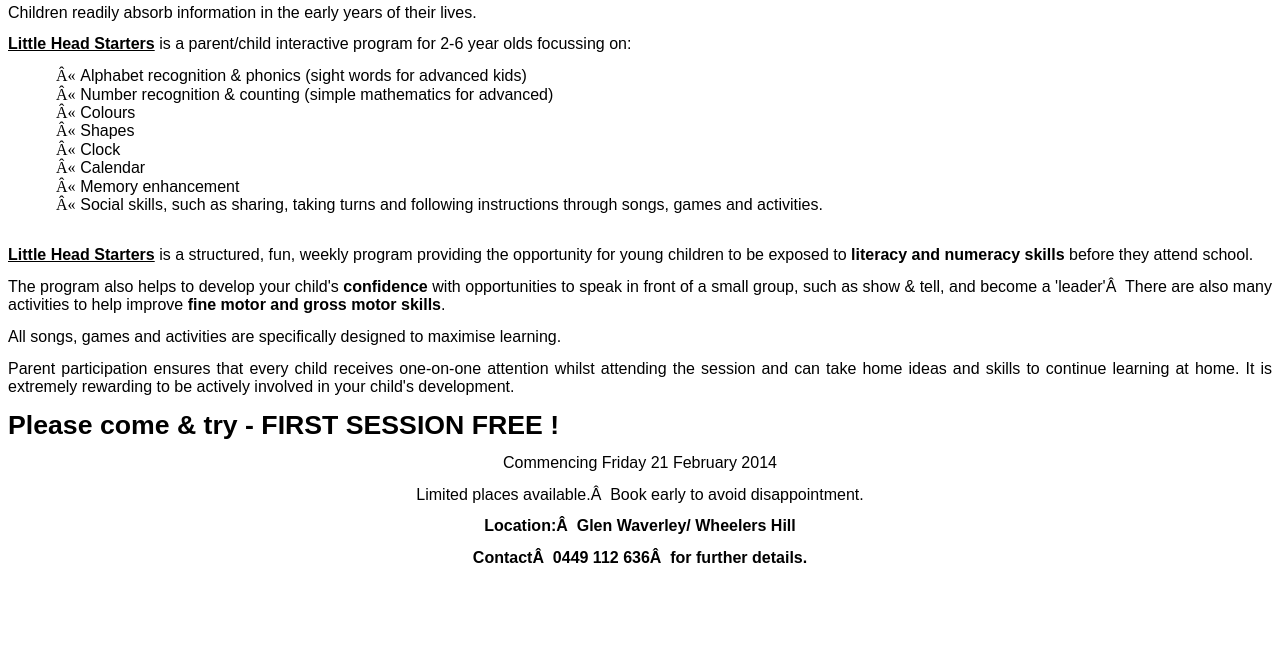
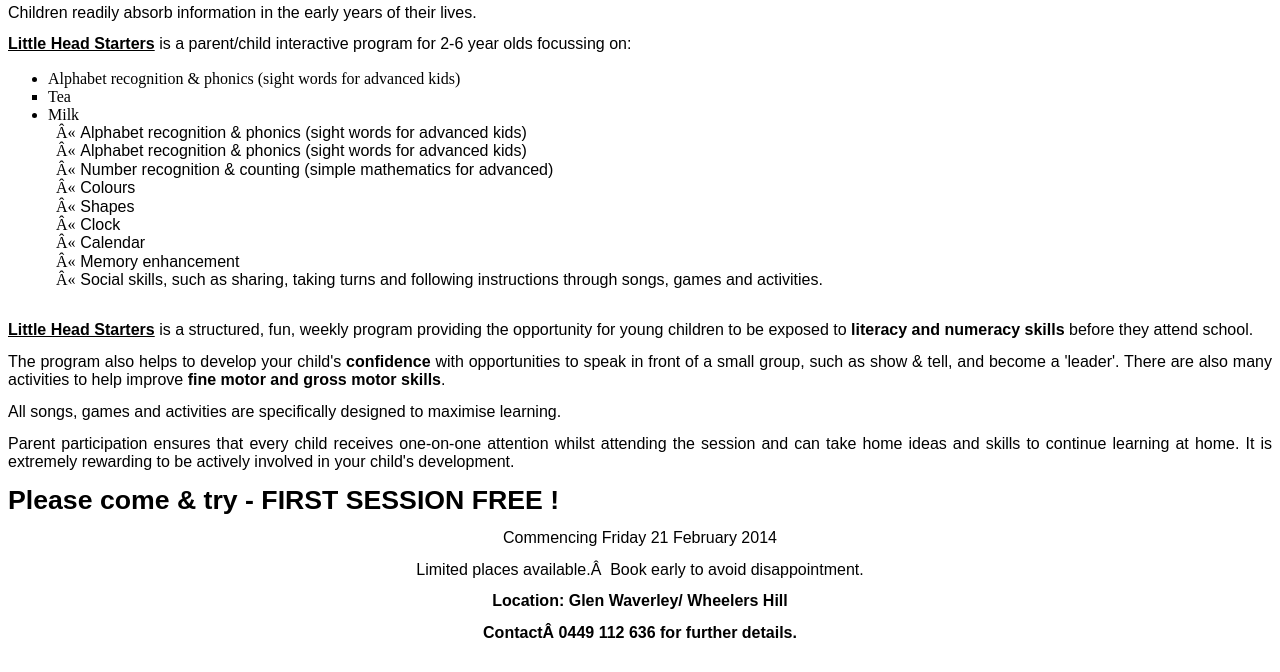
Before and after one commit to shiraz29/Starters, a plain HTML site: page index.html in a window 1280 px wide. Shown: the part 128-800 px from the top of the page. Drawn offline with Linux system fonts and the light colour scheme.

Commit message:
Update index.html

```diff
--- a/index.html
+++ b/index.html
@@ -106,6 +106,18 @@
 style='font-size:12.0pt;line-height:115%;font-family:"Arial","sans-serif"'>is a
 parent/child interactive program for 2-6 year olds focussing on:</span></p>
 
+<ul>
+  <li>Alphabet recognition &amp; phonics (sight words for advanced kids)</li>
+  <li type="square">Tea</li>
+  <li>Milk</li>
+</ul>
+
+<p class=MsoListParagraphCxSpFirst style='margin-left:54.0pt;text-align:justify;
+text-indent:-18.0pt'><span style='font-size:12.0pt;line-height:115%;font-family:
+Wingdings'>«<span style='font:7.0pt "Times New Roman"'>&nbsp; </span></span><span
+style='font-size:12.0pt;line-height:115%;font-family:"Arial","sans-serif"'>Alphabet
+recognition &amp; phonics (sight words for advanced kids)</span></p>
+
 <p class=MsoListParagraphCxSpFirst style='margin-left:54.0pt;text-align:justify;
 text-indent:-18.0pt'><span style='font-size:12.0pt;line-height:115%;font-family:
 Wingdings'>«<span style='font:7.0pt "Times New Roman"'>&nbsp; </span></span><span
@@ -164,7 +176,7 @@
 <p class=MsoNormal style='text-align:justify'><span style='font-size:12.0pt;
 line-height:115%;font-family:"Arial","sans-serif"'>The program also helps to
 develop your child's <b>confidence</b> with opportunities to speak in front of
-a small group, such as show &amp; tell, and become a 'leader'  There are also
+a small group, such as show &amp; tell, and become a 'leader'.  There are also
 many activities to help improve <b>fine motor and gross motor skills</b>.</span></p>
 
 <p class=MsoNormal style='text-align:justify'><span style='font-size:12.0pt;
@@ -189,12 +201,10 @@
 places available.  Book early to avoid disappointment.</span></p>
 
 <p class=MsoNormal align=center style='text-align:center'><b><span
-style='font-size:12.0pt;line-height:115%;font-family:"Arial","sans-serif"'>Location:
-Glen Waverley/ Wheelers Hill</span></b></p>
+style='font-size:12.0pt;line-height:115%;font-family:"Arial","sans-serif"'>Location: Glen Waverley/ Wheelers Hill</span></b></p>
 
 <p class=MsoNormal align=center style='text-align:center'><b><span
-style='font-size:12.0pt;line-height:115%;font-family:"Arial","sans-serif"'>Contact
-0449 112 636  for further details.</span></b></p>
+style='font-size:12.0pt;line-height:115%;font-family:"Arial","sans-serif"'>Contact 0449 112 636 for further details.</span></b></p>
 
 </div>
 
```
